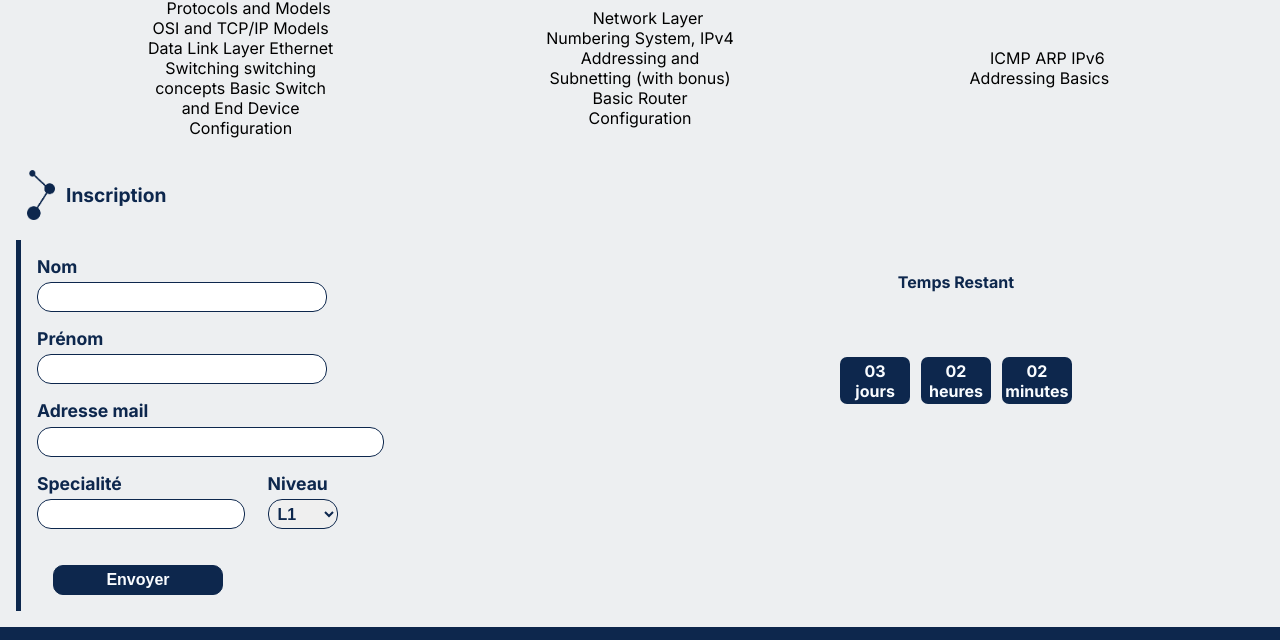
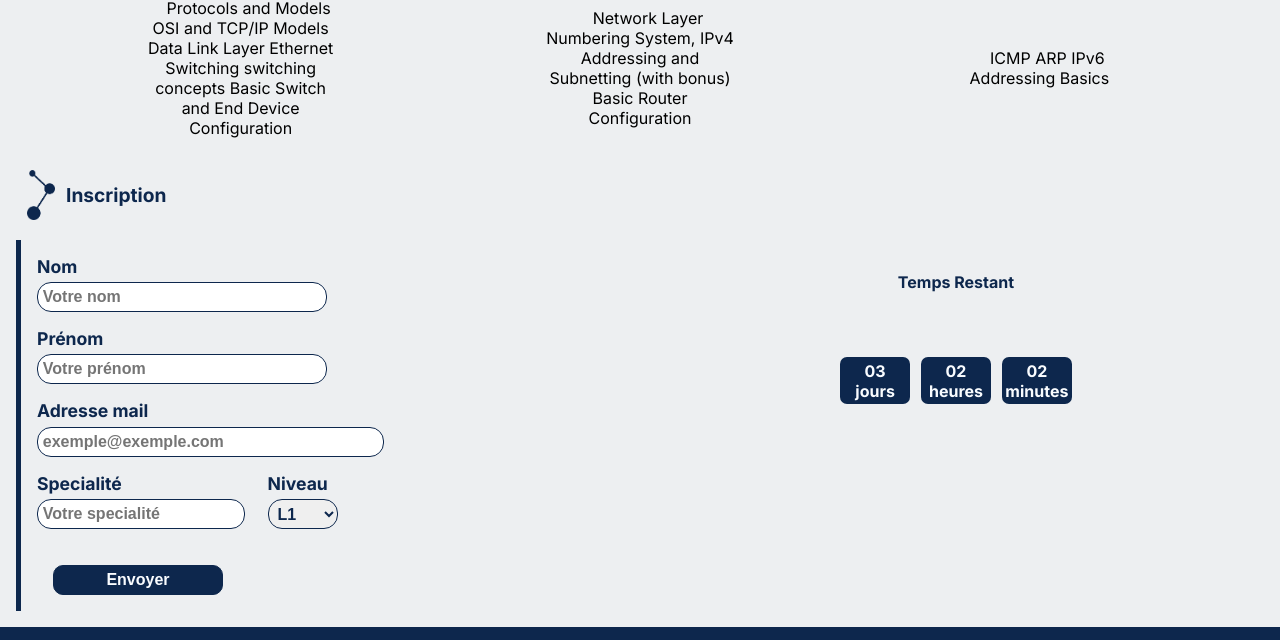
Before and after one commit to openmindsclub/ccna-website, a website: page index.html in a window 1280 px wide. Shown: the part 2073-2713 px from the top of the page. Drawn offline with Linux system fonts and the light colour scheme.

Commit message:
input placeholders

```diff
--- a/data.json
+++ b/data.json
@@ -1 +1 @@
-{"participants":[{"lastname":"ghemam","firstname":"aymen","email":"aymen@test.com","speciality":"il","level":"M1"},{"lastname":"ghemam","firstname":"aymen","email":"aymen@test.com","speciality":"il","level":"M1"}]}
+{"participants":[{"lastname":"ghemam","firstname":"aymen","email":"aymen@test.com","speciality":"il","level":"M1"}]}
--- a/index.html
+++ b/index.html
@@ -77,7 +77,6 @@
       </div>
 
       <img class="banner" src="./assets/banner.png" alt="" />
-      <!-- <div class="banner"></div> -->
 
       <p>
         La formation CISCO CCNA Routing and Switching Niveau 1 est le point de
@@ -144,18 +143,42 @@
         </div>
         <form action="/" method="post" multipart="urlencoded">
           <label for="nom">Nom</label>
-          <input type="text" name="lastname" id="nom" required />
+          <input
+            type="text"
+            name="lastname"
+            id="nom"
+            placeholder="Votre nom"
+            required
+          />
 
           <label for="prenom">Prénom</label>
-          <input type="text" name="firstname" id="prenom" required />
+          <input
+            type="text"
+            name="firstname"
+            id="prenom"
+            placeholder="Votre prénom"
+            required
+          />
 
           <label for="mail">Adresse mail</label>
-          <input type="email" name="email" id="mail" required />
+          <input
+            type="email"
+            name="email"
+            id="mail"
+            placeholder="exemple@exemple.com"
+            required
+          />
 
           <div>
             <div>
               <label for="specialite">Specialité</label>
-              <input type="text" name="speciality" id="specialite" required />
+              <input
+                type="text"
+                name="speciality"
+                id="specialite"
+                placeholder="Votre specialité"
+                required
+              />
             </div>
 
             <div class="level-group">
```
